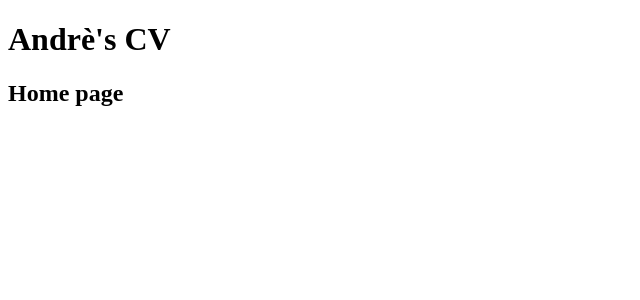
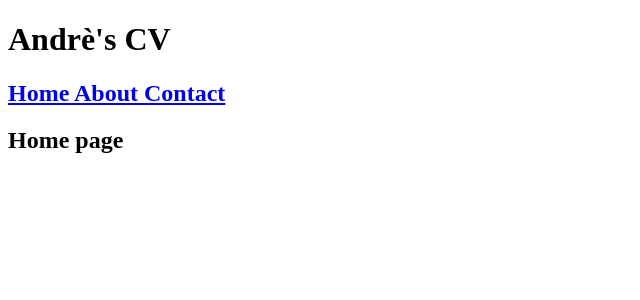
Before and after one commit to AnarchyEcho/echodev, a Nuxt app: page / in a window 1280 px wide. Shown: the top 300 px of the page, without its empty margins (0-640 px from the left). Built offline with nearby package versions, Linux system fonts and the light colour scheme.

Commit message:
added and fixed linting

```diff
--- a/components/Header.vue
+++ b/components/Header.vue
@@ -3,9 +3,22 @@
 </script>
 
 <template>
-  <h1>Andrè's CV</h1>
+  <div>
+    <h1>Andrè's CV</h1>
+    <h2>
+      <NuxtLink to="/">
+        Home
+      </NuxtLink>
+      <NuxtLink to="/about">
+        About
+      </NuxtLink>
+      <NuxtLink to="/contact">
+        Contact
+      </NuxtLink>
+    </h2>
+  </div>
 </template>
 
-<style>
+<style scoped lang="sass">
 
 </style>
--- a/nuxt.config.ts
+++ b/nuxt.config.ts
@@ -1,23 +1,23 @@
-import { defineNuxtConfig } from 'nuxt'
+import { defineNuxtConfig } from 'nuxt';
 
 // https://v3.nuxtjs.org/api/configuration/nuxt.config
 export default defineNuxtConfig({
   app: {
     head: {
-      "description": "CV page made in Nuxt3",
-      "charset": "utf-8",
-      "viewport": "width=device-width, initial-scale=1",
-      "meta": [],
-      "link": [
-        { rel: "icon", type: "image/icon", href: "/assets/logo.svg" }
+      description: 'CV page made in Nuxt3',
+      charset: 'utf-8',
+      viewport: 'width=device-width, initial-scale=1',
+      meta: [],
+      link: [
+        { rel: 'icon', type: 'image/icon', href: '/assets/logo.svg' },
       ],
-      "style": [{
-        children: ":root { background-color: #222; color: #fff; font-family: arial; }"
+      style: [{
+        children: ':root { background-color: #222; color: #fff; font-family: arial; }',
       }],
-      "script": []
-    }
+      script: [],
+    },
   },
   typescript: {
-    strict: true
-  }
-})
+    strict: true,
+  },
+});
--- a/pages/404.vue
+++ b/pages/404.vue
@@ -3,9 +3,15 @@
 </script>
 
 <template>
-  <Head>
-    <Title>404</Title>
-  </Head>
-  <h2>404 - Page not found</h2>
-  <nuxt-link to="/"></nuxt-link>
+  <div>
+    <Head>
+      <Title>404 Page Not Found</Title>
+    </Head>
+
+    <h2>404 - Page not found</h2>
+  </div>
 </template>
+
+<style scoped lang="sass">
+
+</style>
--- a/pages/index.vue
+++ b/pages/index.vue
@@ -1,10 +1,18 @@
 <script setup lang="ts">
+const lol = 'lol';
 
 </script>
 
 <template>
-  <Head>
-    <Title>Home</Title>
-  </Head>
-  <h2>Home page</h2>
+  <div>
+    <Head>
+      <Title>Home</Title>
+    </Head>
+
+    <h2>Home page</h2>
+  </div>
 </template>
+
+<style scoped lang="sass">
+
+</style>
```
Also changed, not shown: package.json (+12 -2 lines), .eslintrc.json, 2 other files (tests, documents, lock files or other folders).
